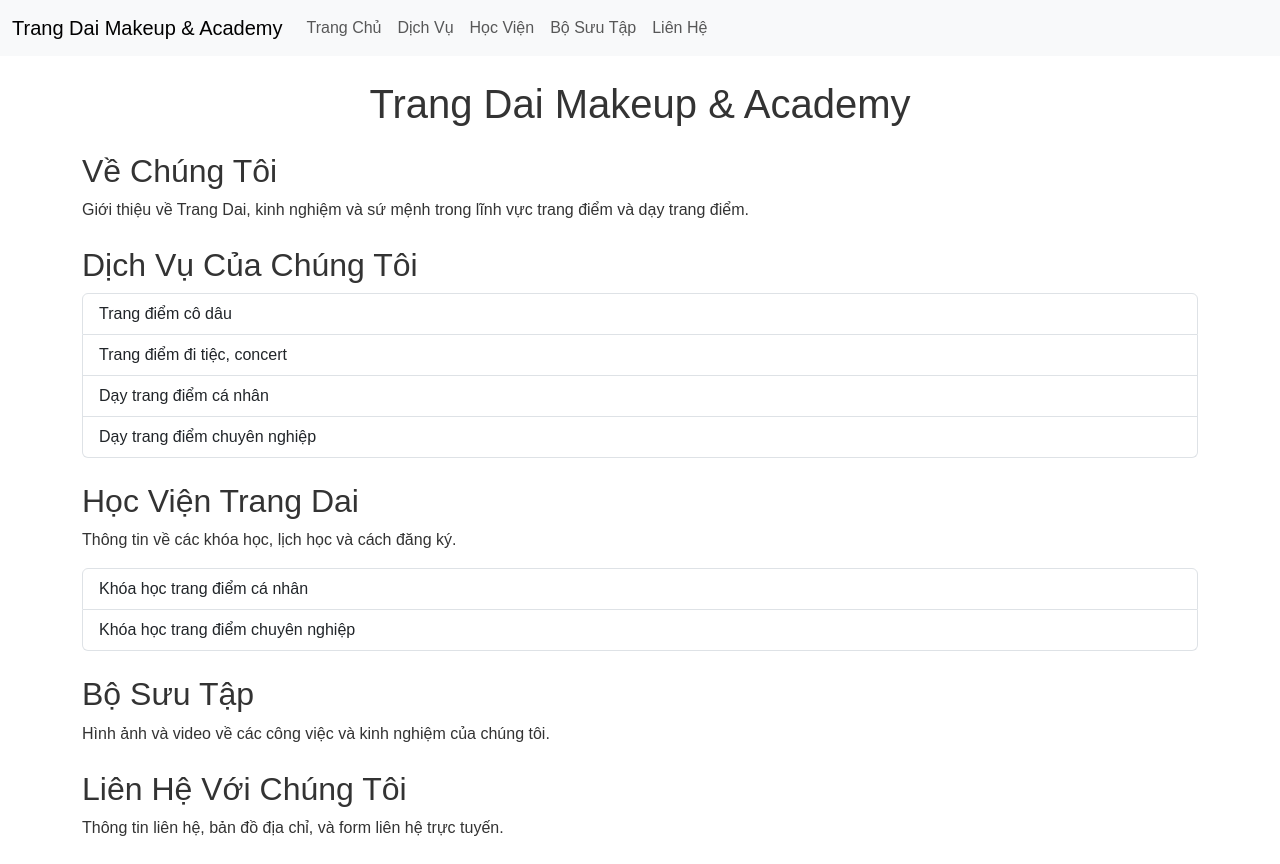
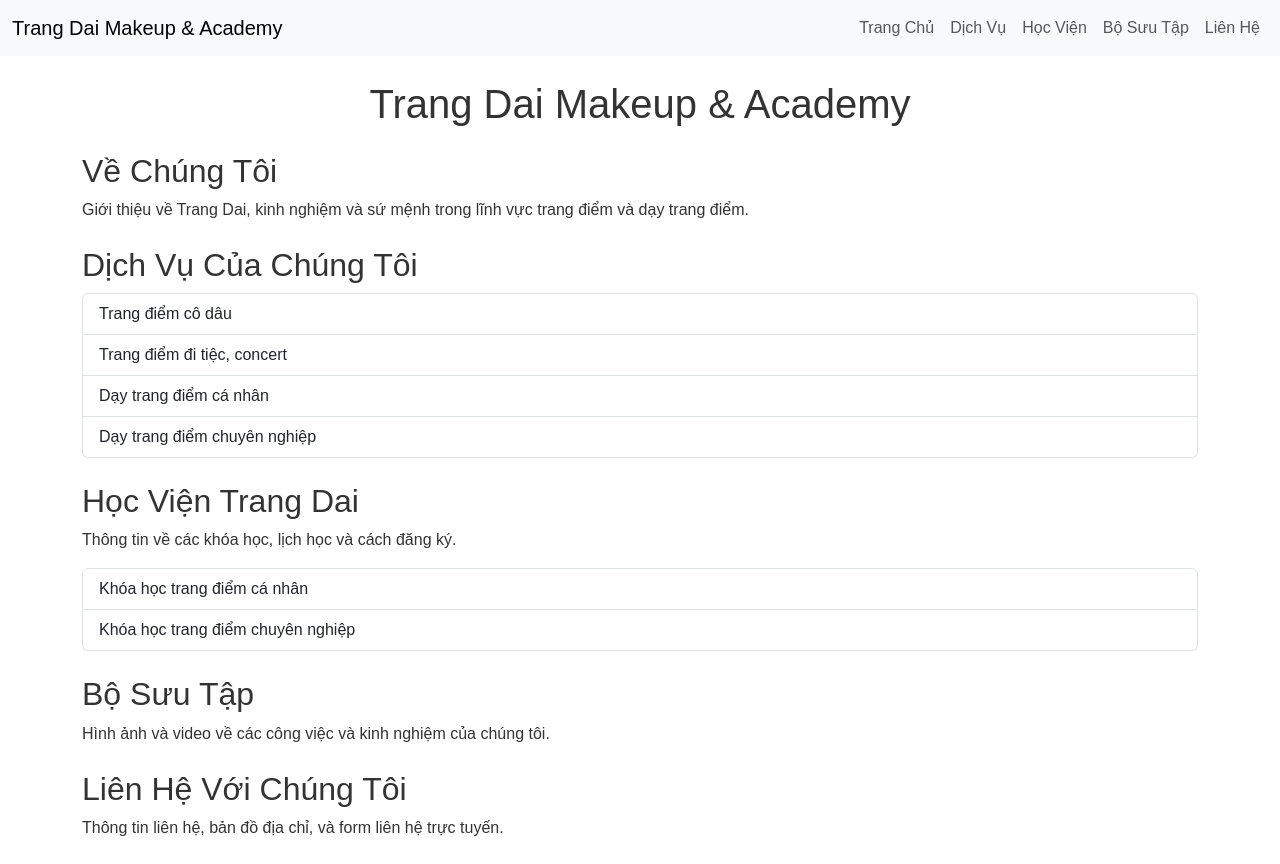
Before and after one commit to dungnv05/trangdai-makeup, a Nuxt app: page / in a window 1280 px wide. Built offline with nearby package versions, Linux system fonts and the light colour scheme.

Commit message:
bootstrap js config

```diff
--- a/components/Navbar.vue
+++ b/components/Navbar.vue
@@ -1,16 +1,16 @@
 <template>
   <!-- Navigation Bar -->
-  <nav class="navbar navbar-expand-lg navbar-light bg-light">
+  <nav class="navbar navbar-expand-lg navbar-light bg-light sticky-top">
     <div class="container-fluid">
-      <NuxtLink to="#home" class="navbar-brand">Trang Dai Makeup & Academy</NuxtLink>
+      <NuxtLink to="/" class="navbar-brand">Trang Dai Makeup & Academy</NuxtLink>
       <button class="navbar-toggler" type="button" data-bs-toggle="collapse" data-bs-target="#navbarNav"
         aria-controls="navbarNav" aria-expanded="false" aria-label="Toggle navigation">
         <span class="navbar-toggler-icon"></span>
       </button>
       <div class="collapse navbar-collapse" id="navbarNav">
-        <ul class="navbar-nav">
+        <ul class="navbar-nav ms-auto">
           <li class="nav-item">
-            <NuxtLink to="#home" class="nav-link">Trang Chủ</NuxtLink>
+            <NuxtLink to="#" class="nav-link">Trang Chủ</NuxtLink>
           </li>
           <li class="nav-item">
             <NuxtLink to="#services" class="nav-link">Dịch Vụ</NuxtLink>
--- a/nuxt.config.ts
+++ b/nuxt.config.ts
@@ -4,6 +4,11 @@ export default defineNuxtConfig({
   devtools: { enabled: true },
   css: [
     'bootstrap/dist/css/bootstrap.css'
+  ],
+  script: [
+    {
+      src: 'bootstrap/dist/js/bootstrap.bundle.min.js'
+    }
   ],
   build: {
     postcss: {
--- a/package.json
+++ b/package.json
@@ -13,7 +13,7 @@
   "dependencies": {
     "bootstrap": "^5.3.3",
     "nuxt": "^3.15.4",
-    "vue": "latest",
+    "vue": "^3.5.13",
     "vue-router": "latest"
   }
 }
--- /dev/null
+++ b/plugins/bootstrap.client.ts
@@ -0,0 +1,9 @@
+import * as bootstrap from 'bootstrap'
+
+export default defineNuxtPlugin(() => {
+	return {
+		provide: {
+			bootstrap: bootstrap
+		}
+	}
+})
```
Also changed, not shown: 1 other file (tests, documents, lock files or other folders).
